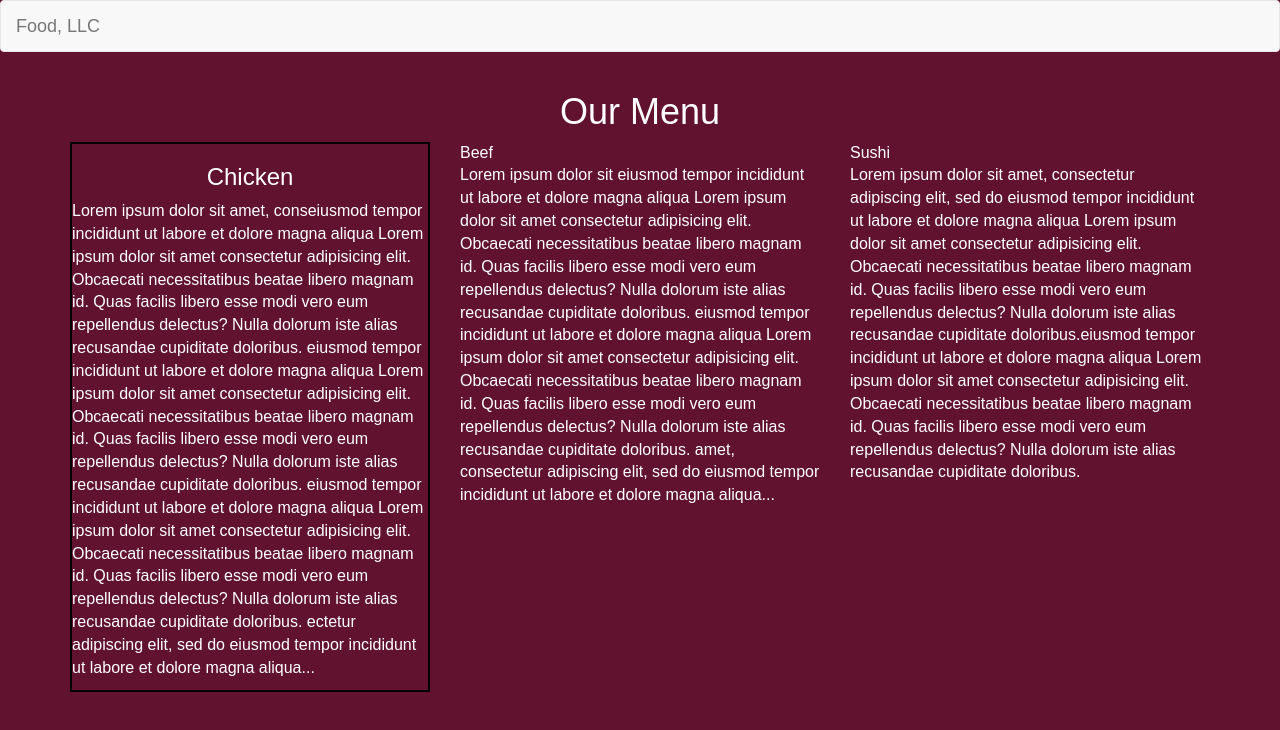
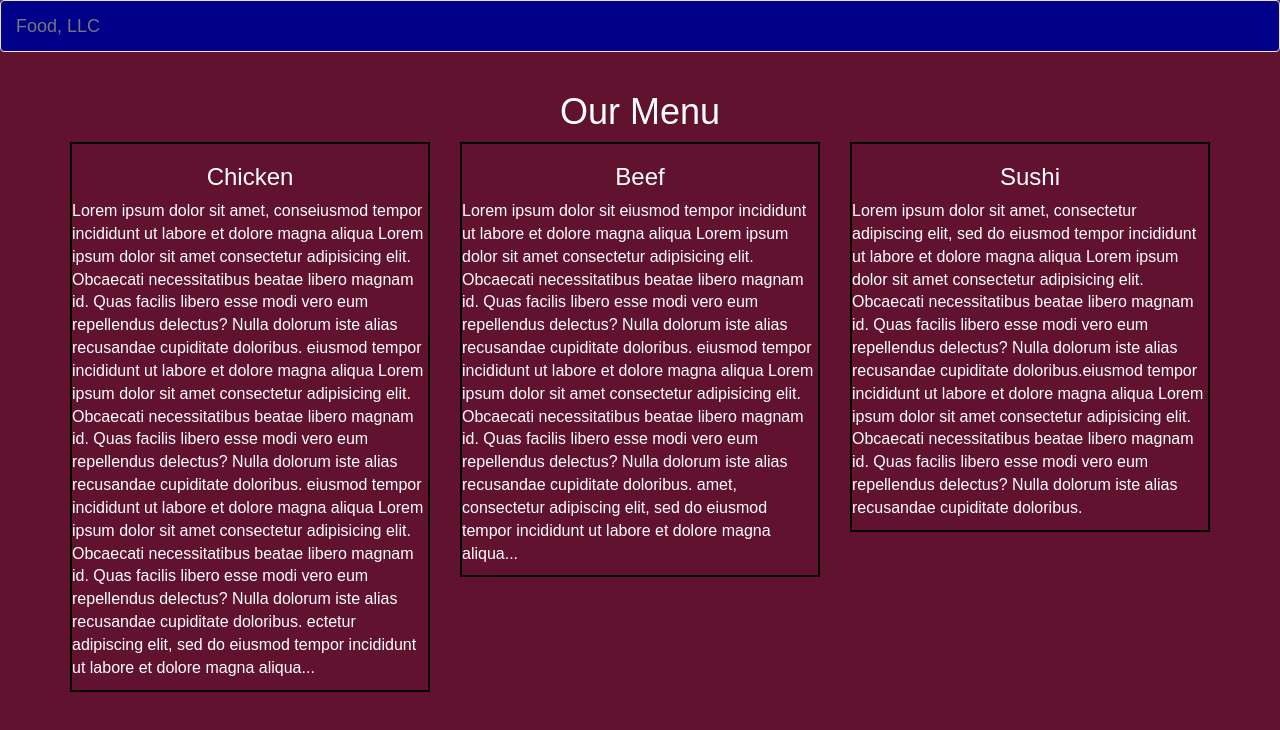
Before and after one commit to Muhammad-Talha236/module3-solution, a plain HTML site: page index.html in a window 1280 px wide. Drawn offline with nearby package versions, Linux system fonts and the light colour scheme; files that its build step writes are made by us from their sources.

Commit message:
Update index.html

```diff
--- a/index.html
+++ b/index.html
@@ -17,7 +17,7 @@
   </head>
   <body>
     <!-- Navbar -->
-    <nav class="navbar navbar-default">
+    <nav class="navbar navbar-default" style="background-color: darkblue">
       <div class="container-fluid">
         <div class="navbar-header">
           <!-- Mobile Toggle Button -->
@@ -81,7 +81,7 @@
 
         <!-- Beef Section -->
         <div class="col-xs-12 col-sm-6 col-md-4">
-          <div class="section-box" style="border: 2px solid black>
+          <div class="section-box" style="border: 2px solid black">
             <h3 class="text-center">Beef</h3>
             <p>
               Lorem ipsum dolor sit eiusmod tempor incididunt ut labore et
@@ -102,7 +102,7 @@
 
         <!-- Sushi Section -->
         <div class="col-xs-12 col-sm-12 col-md-4">
-          <div class="section-box" style="border: 2px solid black>
+          <div class="section-box" style="border: 2px solid black">
             <h3 class="text-center">Sushi</h3>
             <p>
               Lorem ipsum dolor sit amet, consectetur adipiscing elit, sed do
```
